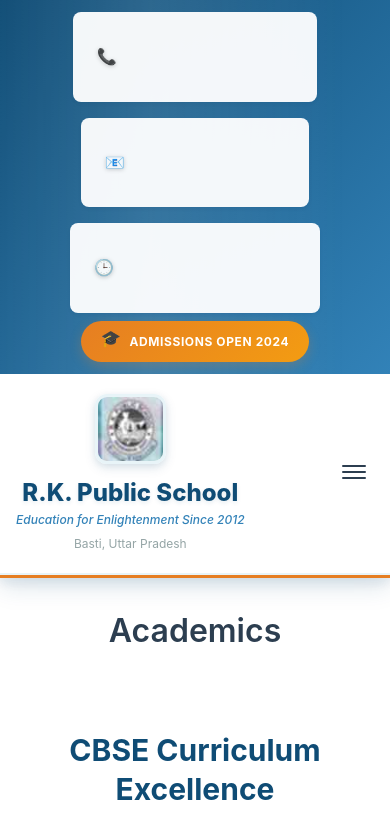
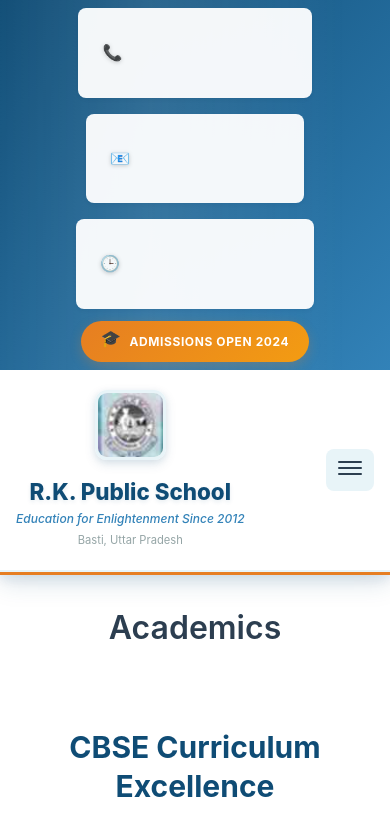
Before and after one commit to Rajverma0011/primary-school-website, a React (Vite) app: page /academics in a window 390 px wide. Shown: the top 835 px of the page. Built offline with nearby package versions, Linux system fonts and the light colour scheme.

Commit message:
Update mobile menu and responsive design
cgen-e73c5349816f41119bdc1aa25ed761e8

```diff
--- a/src/components/common/Header.css
+++ b/src/components/common/Header.css
@@ -319,10 +319,46 @@
   transform: rotate(-45deg) translate(7px, -6px);
 }
 
+@media (max-width: 992px) {
+  .contact-info {
+    gap: 1.5rem;
+  }
+
+  .info-item {
+    font-size: 0.75rem;
+  }
+
+  .school-name {
+    font-size: 1.6rem;
+  }
+
+  .main-navigation {
+    gap: 0.25rem;
+    padding: 0.25rem;
+  }
+
+  .nav-link {
+    padding: 0.5rem 0.75rem;
+    font-size: 0.85rem;
+  }
+
+  .nav-text {
+    display: none;
+  }
+
+  .nav-icon {
+    font-size: 1.2rem;
+  }
+}
+
 @media (max-width: 768px) {
+  .header-top {
+    padding: 0.5rem 0;
+  }
+
   .header-info {
     flex-direction: column;
-    gap: 0.5rem;
+    gap: 0.75rem;
     text-align: center;
   }
 
@@ -332,25 +368,33 @@
   }
 
   .info-item {
-    font-size: 0.75rem;
+    font-size: 0.7rem;
+    justify-content: center;
   }
 
   .brand-section {
     flex-direction: column;
     text-align: center;
-    gap: 0.5rem;
+    gap: 0.75rem;
   }
 
   .school-name {
-    font-size: 1.5rem;
+    font-size: 1.4rem;
   }
 
   .school-tagline {
     font-size: 0.75rem;
   }
 
+  .school-location {
+    font-size: 0.7rem;
+  }
+
   .mobile-menu-toggle {
     display: block;
+    background: var(--bg-tertiary);
+    border-radius: 8px;
+    padding: 0.75rem;
   }
 
   .main-navigation {
@@ -358,14 +402,16 @@
     top: 100%;
     left: 0;
     right: 0;
-    background: white;
+    background: var(--bg-primary);
     flex-direction: column;
-    box-shadow: var(--shadow-medium);
+    box-shadow: var(--shadow-large);
     transform: translateY(-100%);
     opacity: 0;
     visibility: hidden;
-    transition: all 0.3s ease;
-    padding: 1rem 0;
+    transition: all 0.4s ease;
+    padding: 1.5rem;
+    border-radius: 0;
+    border-top: 3px solid var(--accent-color);
   }
 
   .main-navigation.mobile-open {
@@ -377,12 +423,31 @@
   .nav-link {
     width: 100%;
     text-align: center;
-    padding: 1rem;
-    border-radius: 0;
+    padding: 1rem 1.5rem;
+    border-radius: 12px;
+    margin-bottom: 0.5rem;
+    justify-content: center;
+    background: var(--bg-secondary);
+  }
+
+  .nav-text {
+    display: block;
+  }
+
+  .nav-link:hover {
+    background: var(--secondary-color);
+    color: var(--text-light);
+  }
+
+  .nav-link.active {
+    background: var(--primary-color);
+    color: var(--text-light);
   }
 
   .cta-link {
-    margin: 0.5rem 1rem;
-    border-radius: 6px;
+    margin: 1rem 0 0 0;
+    background: var(--bg-gradient-warm) !important;
+    font-size: 1rem;
+    padding: 1.25rem;
   }
 }
```
